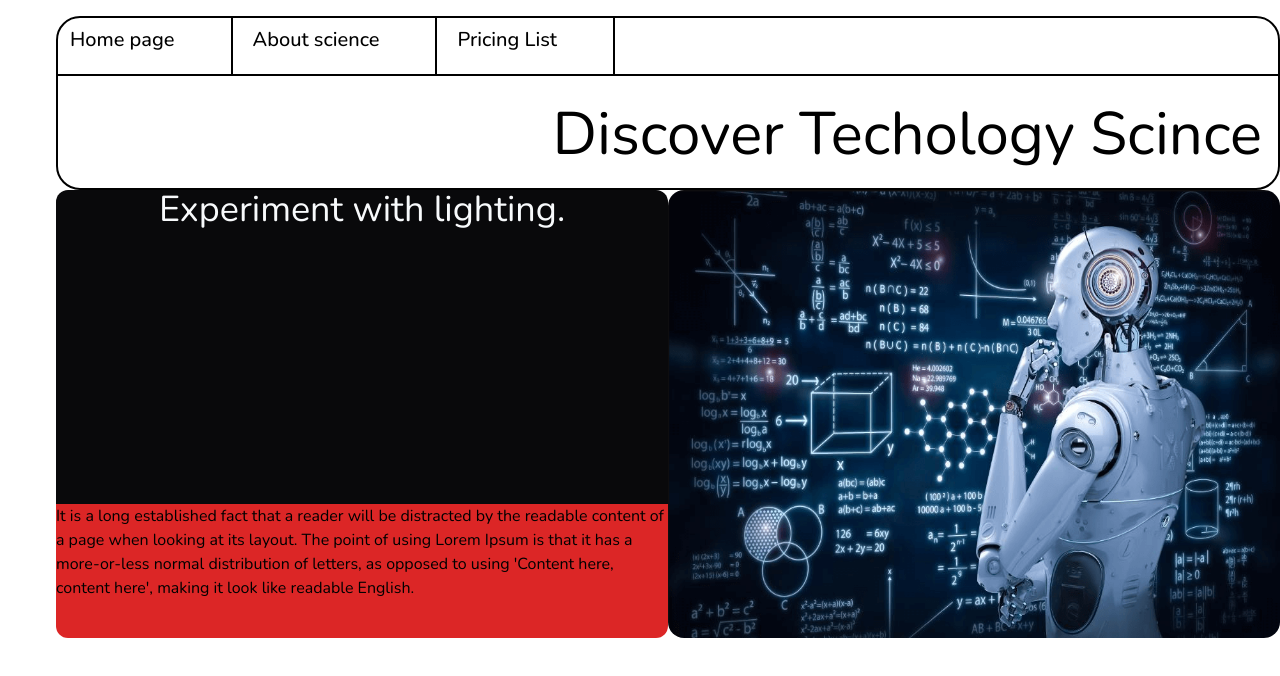
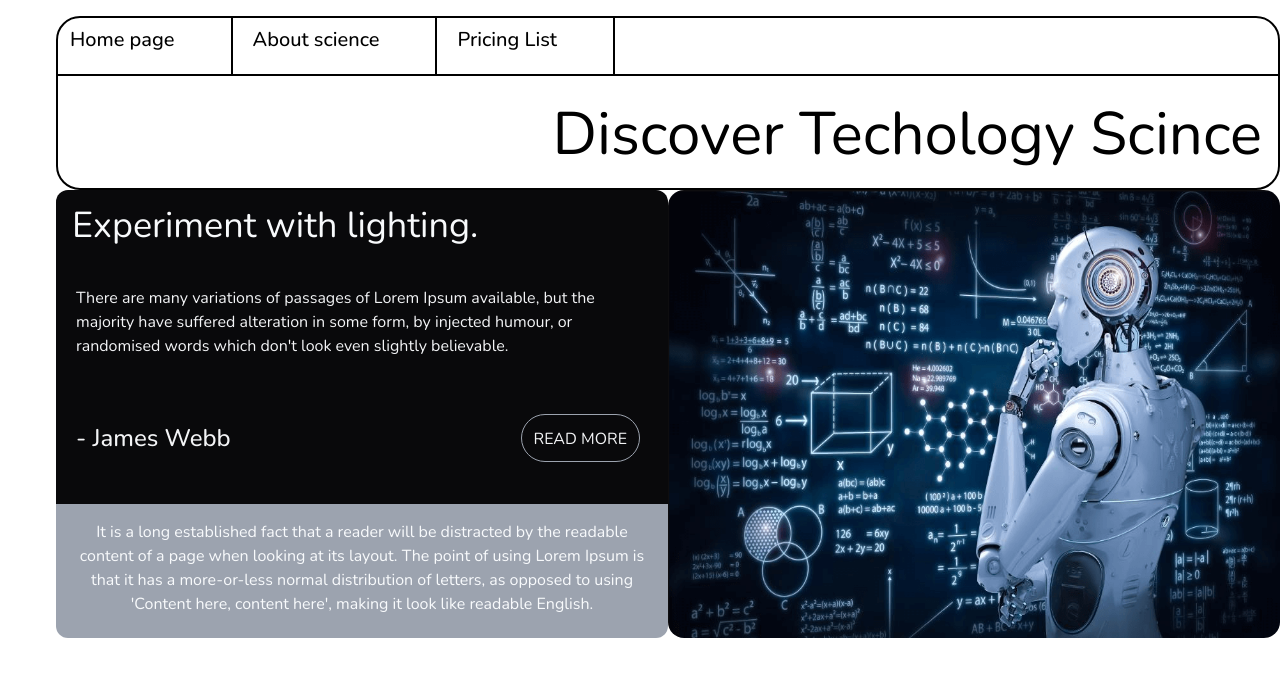
Before and after one commit to burakbehlull/discover-technology-science, a website: page src/index.html in a window 1280 px wide. Drawn offline with nearby package versions, Linux system fonts and the light colour scheme.

Commit message:
feat: Complete the site body

```diff
--- a/src/index.html
+++ b/src/index.html
@@ -29,10 +29,19 @@
 			<div class="flex flex-col flex-half">
 
 				<div class="flex-70 bg-zinc-950 h-full rounded-t-xl">
-					<h1 class="text-slate-50 text-4xl text-center">Experiment with lighting.</h1>
+					<h1 class="text-slate-50 text-4xl text-start px-4 py-4">Experiment with lighting.</h1>
+
+					<p class="text-gray-100 text-start px-5 py-6">
+						There are many variations of passages of Lorem Ipsum available, but the majority have suffered alteration in some form, by injected humour, or randomised words which don't look even slightly believable.
+					</p>
+
+					<div class="flex justify-between mt-8">
+						<h4 class="text-gray-100 font-medium text-2xl px-5 py-2">- James Webb</h4>
+						<span class="text-gray-100 border border-gray-400 rounded-3xl text-base uppercase px-3 pb-2 pt-3 mr-7 hover:border-zinc-950 hover:cursor-pointer transition duration-500">Read More</span>
+					</div>
 				</div>
 
-				<div class="flex-30 bg-red-600 h-full rounded-b-xl">
+				<div class="flex-30 bg-gray-400 text-slate-50 h-full rounded-b-xl justify-center text-center py-4 px-4">
 					<p>It is a long established fact that a reader will be distracted by the readable content of a page when looking at its layout. The point of using Lorem Ipsum is that it has a more-or-less normal distribution of letters, as opposed to using 'Content here, content here', making it look like readable English.</p>
 				</div>
 
```
Also changed, not shown: dist/styles.css.
